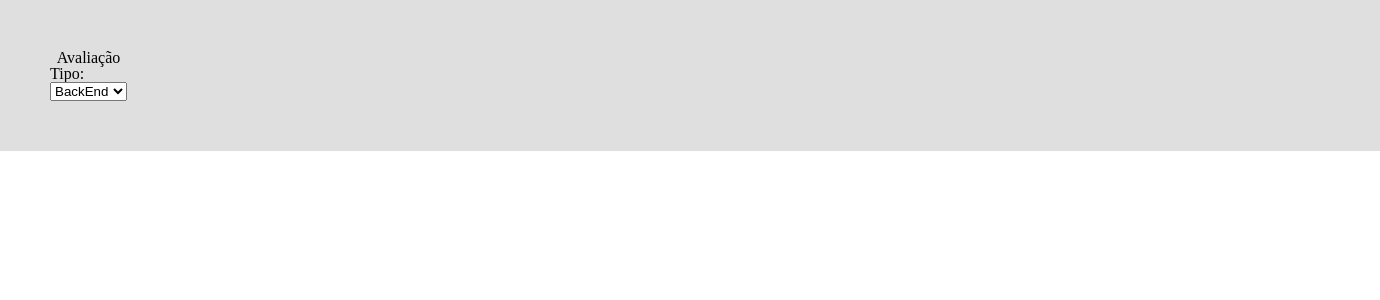
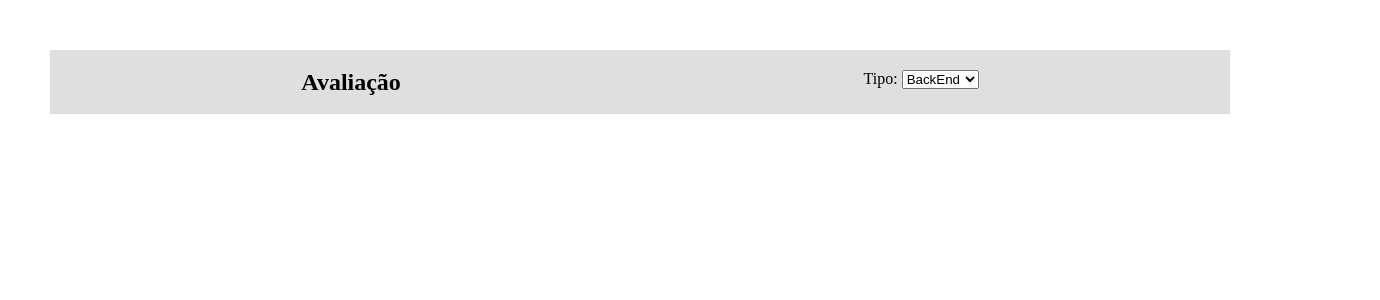
Before and after one commit to aceleradora-TW/acelera-mais-front, a React (Create React App) app: page /evaluation-challenge in a window 1280 px wide. Shown: the top 300 px of the page, 1380 px wide, since content can reach past the window. Built offline with nearby package versions, Linux system fonts and the light colour scheme.

Commit message:
adicionado justify

```diff
--- a/package.json
+++ b/package.json
@@ -18,6 +18,7 @@
     "react-dom": "^17.0.2",
     "react-router-dom": "^5.3.0",
     "react-scripts": "4.0.3",
+    "storybook": "^6.4.0",
     "web-vitals": "^1.0.1",
     "yarn": "^1.22.17"
   },
--- a/src/pages/evaluation-challenge/index.js
+++ b/src/pages/evaluation-challenge/index.js
@@ -4,31 +4,22 @@ import './style.css'
 
 export const EvaluationChallenge = () => {
   return (
-    <div className="table">
-      <table>
-        <thead>
-          <tr>
-            <th>Avaliação</th>
-          </tr>
-        </thead>
-        <div className="select">
+    <section className="table">
 
-          <tr>
-            <td>
-              <label htmlFor='select'>Tipo: </label>
-            </td>
-          </tr>
-          <tr>
-            <td>
+          <div className="primeira">
+            <p>Avaliação</p>
+            </div>
+
+             <div className="segunda">
+              <span>Tipo: </span>
               <select name="select" id="select">
                 <option value="BackEnd" selected>BackEnd</option>
                 <option value="FrontEnd">FrontEnd</option>
               </select>
-            </td>
-          </tr>
-        </div>
-      </table>
-    </div >
+              </div>
+
+        </section>
+
   )
 }
 export default EvaluationChallenge
--- a/src/pages/evaluation-challenge/style.css
+++ b/src/pages/evaluation-challenge/style.css
@@ -1,12 +1,13 @@
 .table{
-position: relative;
-/*margin: 150px;*/
-background-color: rgb(223, 223, 223);
-padding: 50px;
-width: 100%;
+  margin: 50px;
+  background-color: rgb(223, 223, 223);
+  padding: 20px;
+  margin-left: 50px;
+  display: flex;
+  justify-content:space-around;
 }
-.select{
-  position: relative;
-/*  margin-left: 500px;*/
+.primeira{
+  font-weight: bold;
+font-size: 150%;
 
 }
```
Also changed, not shown: 1 other file (tests, documents, lock files or other folders).
